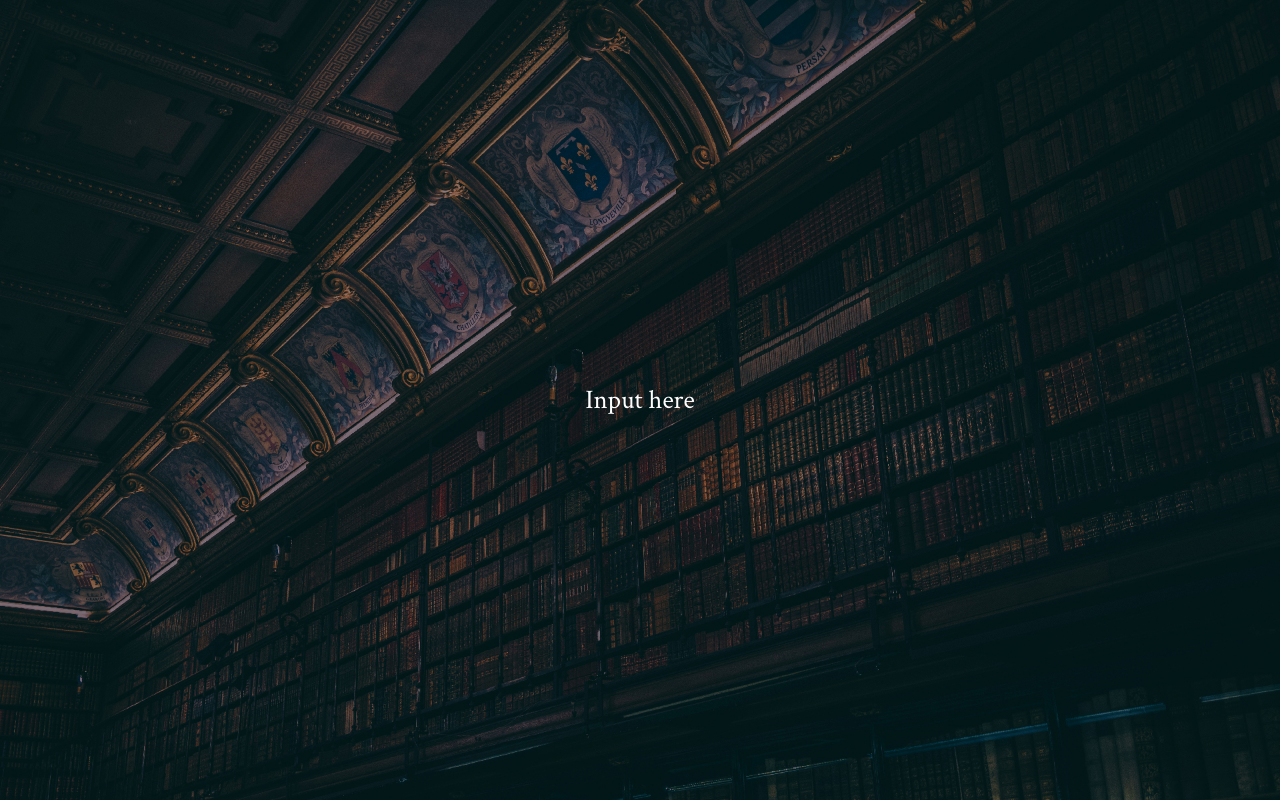
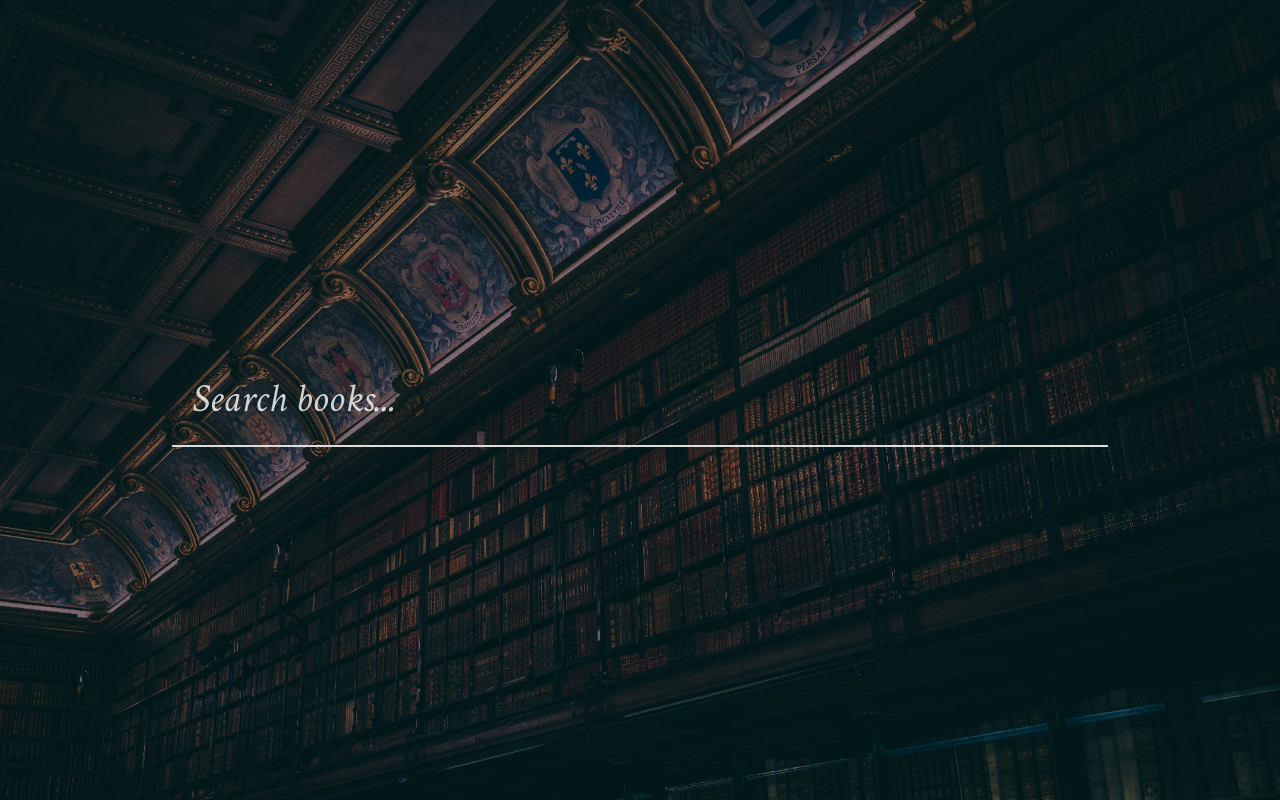
Before and after one commit to HideyaSwider/library, a React (Create React App) app: page / in a window 1280 px wide. Built offline with nearby package versions, Linux system fonts and the light colour scheme.

Commit message:
Input styled and queries the server on ENTER

```diff
--- a/src/App.css
+++ b/src/App.css
@@ -10,7 +10,57 @@
   justify-content: center;
   align-items: center;
 }
-p {
+.search {
+  padding: 20px;
+  font-size: 30pt;
+  background: transparent;
+  border: 0px;
+  width: 70%;
+  outline: 0px;
+  font-family: 'Crimson Text', 'sans-serif';
+  color: #ddd;
+  border-bottom: 2px solid #ddd;
+  font-style: italic;
+}
+.search:focus{
   color: white;
-  font-size: 20pt;
+  border-bottom: 2px solid white;
 }
+
+
+
+
+::-webkit-input-placeholder { /* WebKit, Blink, Edge */
+    color: rgba(255,255,255, 0.8);
+}
+:-moz-placeholder { /* Mozilla Firefox 4 to 18 */
+   color: rgba(255,255,255, 0.8);
+   opacity:  1;
+}
+::-moz-placeholder { /* Mozilla Firefox 19+ */
+   color: rgba(255,255,255, 0.8);
+   opacity:  1;
+}
+:-ms-input-placeholder { /* Internet Explorer 10-11 */
+   color: rgba(255,255,255, 0.8);
+}
+::-ms-input-placeholder { /* Microsoft Edge */
+   color: rgba(255,255,255, 0.8);
+}
+::-webkit-input-placeholder:focus { /* WebKit, Blink, Edge */
+    color: rgba(255,255,255, 0.8);
+}
+:-moz-placeholder:focus { /* Mozilla Firefox 4 to 18 */
+   color: rgba(255,255,255, 0.8);
+   opacity:  1;
+}
+::-moz-placeholder:focus { /* Mozilla Firefox 19+ */
+   color: rgba(255,255,255, 0.8);
+   opacity:  1;
+}
+:-ms-input-placeholder:focus { /* Internet Explorer 10-11 */
+   color: rgba(255,255,255, 0.8);
+}
+::-ms-input-placeholder:focus { /* Microsoft Edge */
+   color: rgba(255,255,255, 0.8);
+}
--- a/src/App.js
+++ b/src/App.js
@@ -1,14 +1,39 @@
-import React, { Component } from 'react';
-import './App.css';
+import React, { Component } from 'react'
+import './App.css'
 
 class App extends Component {
+  state = {
+    search: ''
+  }
+
+  handleInputChange = ({ target }) => {
+    this.setState({ search: target.value })
+  }
+
+  handleSearch = e => {
+    if (e.keyCode === 13) {
+      fetch(`http://openlibrary.org/search.json?q=${this.state.search}`)
+        .then(resp => resp.json())
+        .then(json => {
+          //do something with json
+        })
+    }
+  }
+
   render() {
     return (
       <div className="app">
-        <p>Input here</p>
+        <input
+          className='search'
+          type="text"
+          onKeyUp={this.handleSearch}
+          value={this.state.value}
+          onChange={this.handleInputChange}
+          placeholder="Search books..."
+        />
       </div>
-    );
+    )
   }
 }
 
-export default App;
+export default App
```
